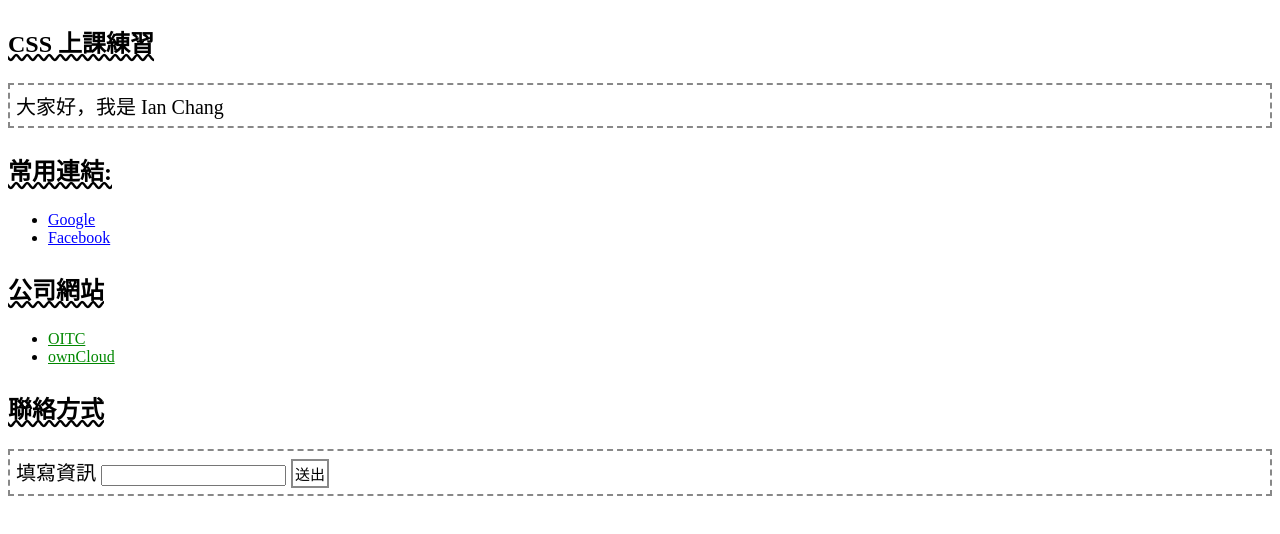
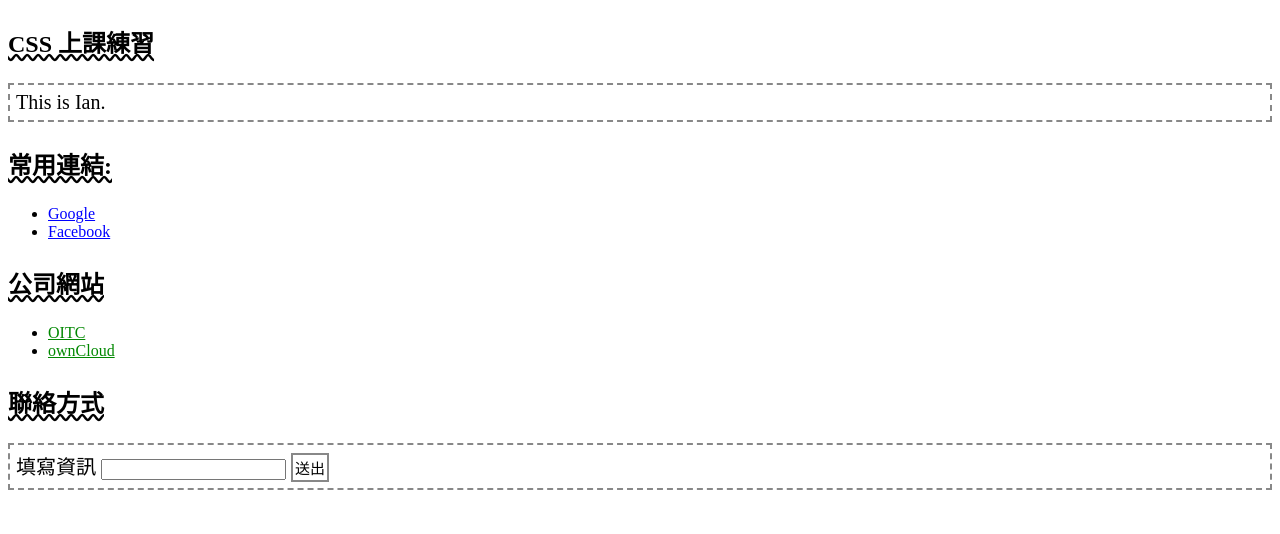
Before and after one commit to ianchang01/test01, a plain HTML site: page index.html in a window 1280 px wide. Drawn offline with Linux system fonts and the light colour scheme.

Commit message:
Second Commit

```diff
--- a/index.html
+++ b/index.html
@@ -45,7 +45,7 @@ input:focus{
 <body>
   <h3>CSS 上課練習</h3>
   <div class="content">
-     大家好，我是 Ian Chang
+     This is Ian.
   </div>
   <h3>常用連結:</h3>
   <ul class="list01">
```
Also changed, not shown: test.html (added, +8 -0 lines).
